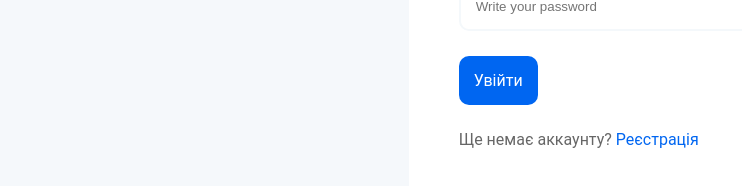
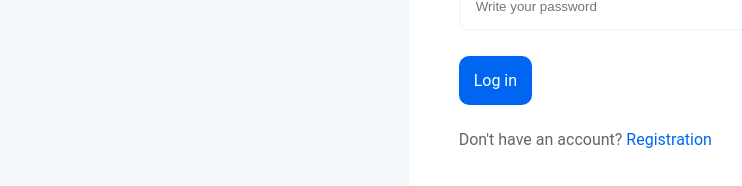
Before and after one commit to Denlich/Decisioner, a React (Vite) app in the folder client/: page /login in a window 1280 px wide. Shown: the part 384-570 px from the top of the page, without its empty margins (18-760 px from the left). Built offline with nearby package versions, Linux system fonts and the light colour scheme.

Commit message:
Code review #2

```diff
--- a/client/src/components/Forms/AuthorizationForm.tsx
+++ b/client/src/components/Forms/AuthorizationForm.tsx
@@ -10,6 +10,7 @@ import styles from "./index.module.css";
 import User from "../../entities/User";
 import InputBox from "./InputBox";
 import authStore from "../../stores/authStore";
+import { useState } from "react";
 
 const schema = z.object({
   nickname: z.string().min(3),
@@ -21,6 +22,7 @@ const apiClient = new APIClient<User>("/login");
 type FormData = z.infer<typeof schema>;
 
 const AuthorizationForm = () => {
+  const [error, setError] = useState("");
   const {
     register,
     handleSubmit,
@@ -35,6 +37,7 @@ const AuthorizationForm = () => {
       authStore.getState().login(response.token);
     } catch (err) {
       console.log(err);
+      setError("User doesn't existe!");
     }
   };
 
@@ -66,12 +69,13 @@ const AuthorizationForm = () => {
       </InputBox>
       <div>
         <Button type="submit" color="#0066F1">
-          Увійти
+          Log in
         </Button>
       </div>
       <Text color="grey">
-        Ще немає аккаунту? <Link to="/registration">Реєстрація</Link>
+        Don't have an account? <Link to="/registration">Registration</Link>
       </Text>
+      {error && <Text color="red">{error}</Text>}
     </form>
   );
 };
```
